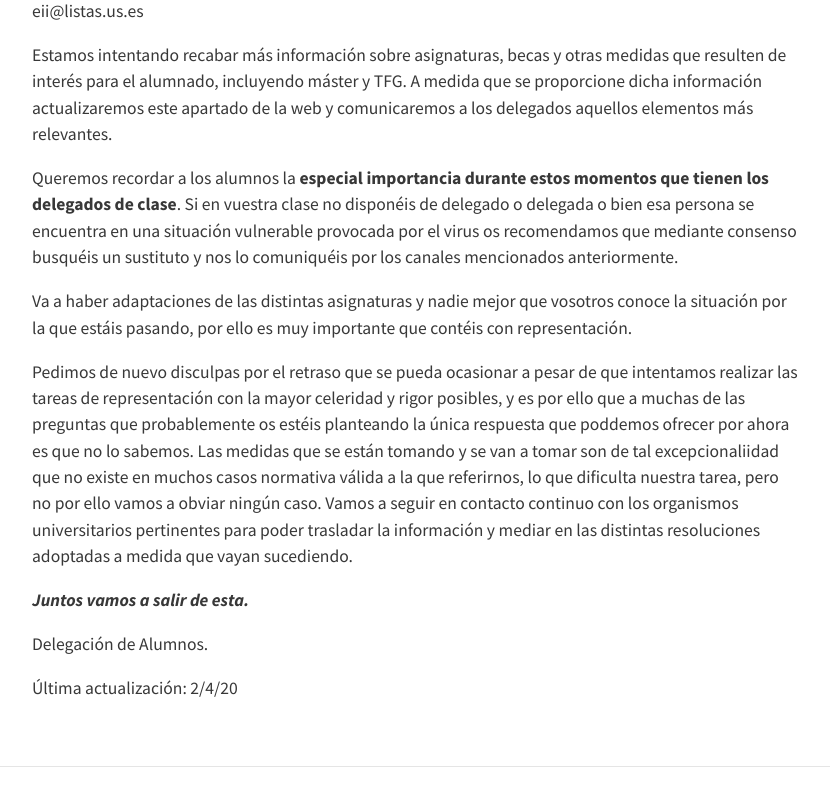
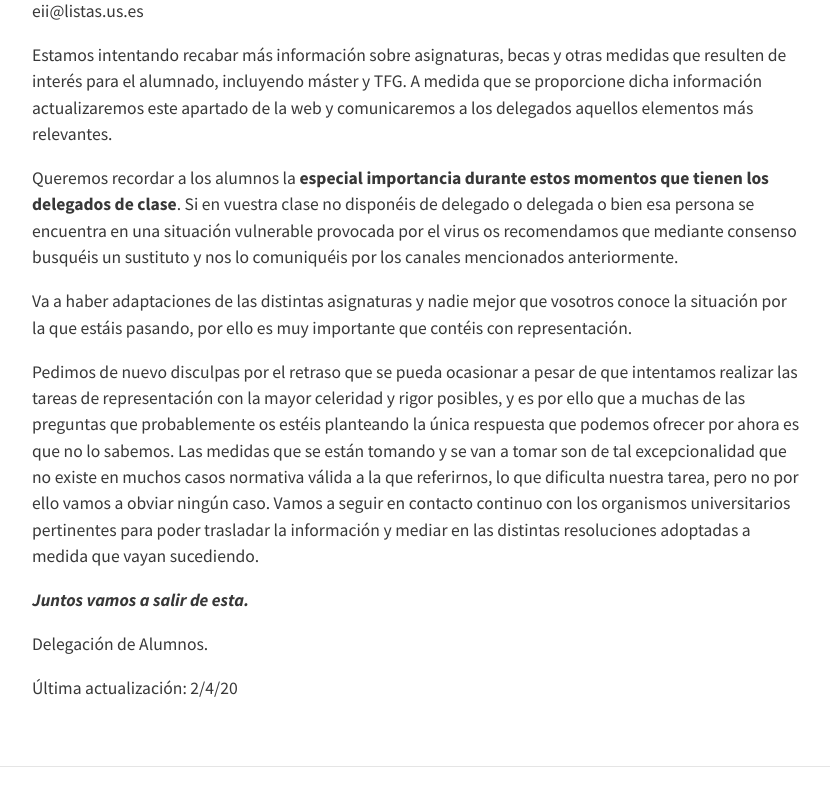
Before and after one commit to dlga/dlga.github.io, a Jekyll site: the page built from recursoscovid.md, in a window 1280 px wide and 900 px high, scrolled down 1894 px. Shown: the top 806 px of the window, without its empty margins (224-1054 px from the left). Built offline with Jekyll 4.4.1, drawn with Linux system fonts in a browser that asks for light colours; nearby versions of some CDN libraries.

Commit message:
Update recursoscovid.md

```diff
--- a/recursoscovid.md
+++ b/recursoscovid.md
@@ -41,7 +41,7 @@ Queremos recordar a los alumnos la **especial importancia durante estos momentos
 
 Va a haber adaptaciones de las distintas asignaturas y nadie mejor que vosotros conoce la situación por la que estáis pasando, por ello es muy importante que contéis con representación.
 
-Pedimos de nuevo disculpas por el retraso que se pueda ocasionar a pesar de que intentamos realizar las tareas de representación con la mayor celeridad y rigor posibles, y es por ello que a muchas de las preguntas que probablemente os estéis planteando la única respuesta que poddemos ofrecer por ahora es que no lo sabemos. Las medidas que se están tomando y se van a tomar son de tal excepcionaliidad que no existe en muchos casos normativa válida a la que referirnos, lo que dificulta nuestra tarea, pero no por ello vamos a obviar ningún caso. Vamos a seguir en contacto continuo con los organismos universitarios pertinentes para poder trasladar la información y mediar en las distintas resoluciones adoptadas a medida que vayan sucediendo.
+Pedimos de nuevo disculpas por el retraso que se pueda ocasionar a pesar de que intentamos realizar las tareas de representación con la mayor celeridad y rigor posibles, y es por ello que a muchas de las preguntas que probablemente os estéis planteando la única respuesta que podemos ofrecer por ahora es que no lo sabemos. Las medidas que se están tomando y se van a tomar son de tal excepcionalidad que no existe en muchos casos normativa válida a la que referirnos, lo que dificulta nuestra tarea, pero no por ello vamos a obviar ningún caso. Vamos a seguir en contacto continuo con los organismos universitarios pertinentes para poder trasladar la información y mediar en las distintas resoluciones adoptadas a medida que vayan sucediendo.
 
 
 
```
